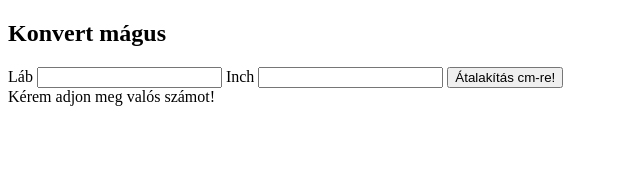
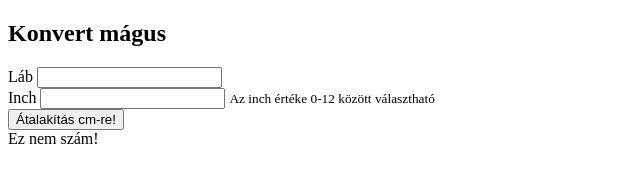
Before and after one commit to KnifeSGS/javascript_gyakorlo, a plain HTML site: page gyakorlo_feladatok/converter.html in a window 1280 px wide. Both pictures are taken after a click on the button "Átalakítás cm-re!". Shown: the whole page, without its empty margins (0-640 px from the left). Drawn offline with Linux system fonts and the light colour scheme.

Commit message:
konverter html+js

```diff
--- a/gyakorlo_feladatok/converter.html
+++ b/gyakorlo_feladatok/converter.html
@@ -10,14 +10,24 @@
     <form action="" class=converter>
         <div class="title">
             <h2>
-                Konvert mágus</div>
+                Konvert mágus
             </h2>
-        <label for="feet" class="converter__feetLabel">Láb</label>
-        <input type="text" id="feet" class="converter__feet">
-        <label for="inch" class="converter__inchLabel">Inch</label>
-        <input type="text" id="inch" class="converter__inch">
-        <input type="submit" class="converter__btn" value="Átalakítás cm-re!">
-        <div class="converter__result"></div>
+        </div>
+        <div class="converter__feetDiv">
+            <label for="feet" class="converter__feetLabel">Láb</label>
+            <input type="text" id="feet" class="converter__feet">
+        </div>
+        <div class="converter__inchDiv">
+            <label for="inch" class="converter__inchLabel">Inch</label>
+            <input type="text" id="inch" class="converter__inch">
+            <small class="converter__inchHelp">Az inch értéke 0-12 között választható</small>
+        </div>
+        <div class="converter__buttonDiv">
+            <input type="button" class="converter__btn" value="Átalakítás cm-re!">
+        </div>
+        <div class="converter__resultDiv">
+            <div class="converter__result"></div>
+        </div>
     </form>
 
     <script src="./js/converter.js"></script>
--- a/gyakorlo_feladatok/js/converter.js
+++ b/gyakorlo_feladatok/js/converter.js
@@ -1,23 +1,26 @@
 'use strict';
 
-const feet = parseInt(document.querySelector('.converter__feet'));
-const inch = parseInt(document.querySelector('.converter__inch'));
+const feet = document.querySelector('.converter__feet');
+const inch = document.querySelector('.converter__inch');
 const result = document.querySelector('.converter__result');
 const button = document.querySelector('.converter__btn');
-const form = document.querySelector('form');
 
-form.addEventListener('submit', function(e) {
-    e.preventDefault();
-    if (isNaN(feet) || isNaN(inch)) {
-        result.textContent = "Kérem adjon meg valós számot!";
-    } else if (feet < 0) {
-        result.textContent = "A minimum érték 0";
-    } else if ( inch < 0 || inch > 12) {
-        result.textContent = "Az érték 0-12 között választható"
+
+function calcCentimeter() {
+    const feetValue = parseInt(feet.value);
+    const inchValue = parseInt(inch.value);
+    if (isNaN(feetValue) || isNaN(inchValue)) {
+        result.innerText = 'Ez nem szám!';
+    } else if (inchValue < 0 || feetValue < 0) {
+        result.innerText = 'Kérem pozitív számot adjon meg!';
+    } else if (inchValue > 12) {
+        result.innerText = 'Az inch értéke 0 és 12 között lehet';
     } else {
-        let total = (feet*12) + inch;
-        result.textContent = '$(total) cm'
-        document.querySelector('.converter__feet').value = '';
-        document.querySelector('.converter__inch').value = '';
+        let resultValue = 2.54 * ((feetValue * 12) + inchValue);
+        return(result.innerText = resultValue + ' cm');
     }
-})
+}
+
+(function buttonCLick() {
+    button.addEventListener('click', calcCentimeter)
+})()
```
